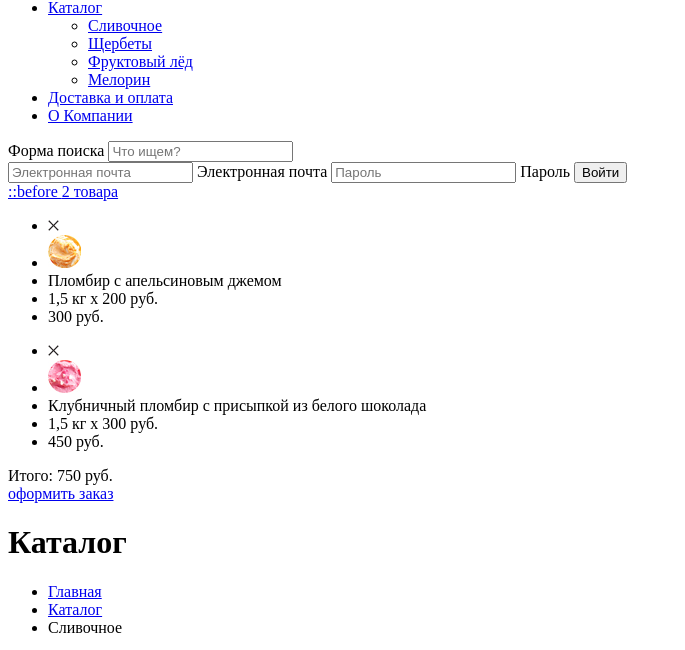
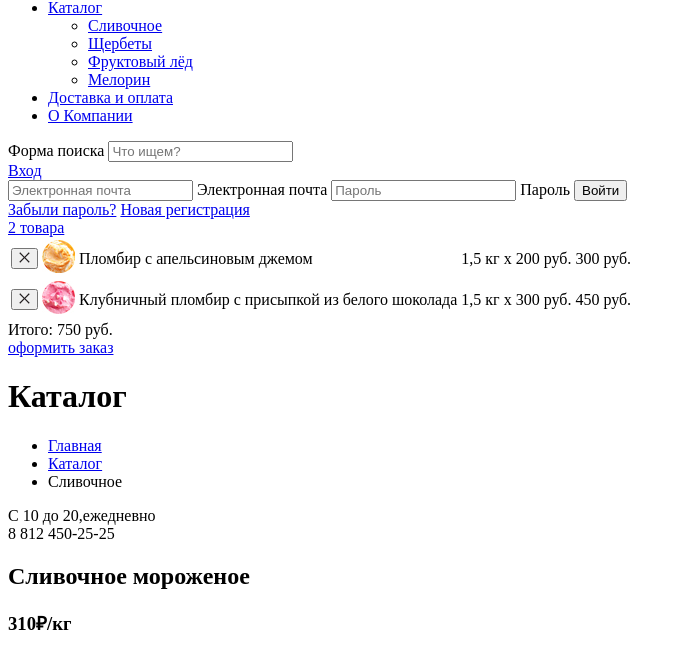
Before and after one commit to AlexeyKostyuk/810953-gllacy-25, a plain HTML site: page catalog.html in a window 1280 px wide. Shown: the part 93-743 px from the top of the page, without its empty margins (0-685 px from the left). Drawn offline with Linux system fonts and the light colour scheme.

Commit message:
Add files via upload

```diff
--- a/catalog.html
+++ b/catalog.html
@@ -33,7 +33,7 @@
                     </form>
                 </div>
                 <div class="login">
-                    <a href="#" class="bnt-login"></a>
+                    <a href="#" class="bnt-login">Вход</a>
                     <form class="account-form" action="http://echo.htmlacademy.ru" method="post">
                         <input class="account-input" type="email" name="account-email" id="account-email"
                             placeholder="Электронная почта">
@@ -43,37 +43,34 @@
                         <label class="account-label visually-hidden" for="account-password">Пароль</label>
                         <button class="account-btn" type="submit" value="Войти">Войти</button>
                     </form>
+                    <a href="#">Забыли пароль?</a>
+                    <a href="#">Новая регистрация</a>
                 </div>
                 <div class="cart-full">
-                    <a href="#" class="btn-cart-full">
-                        ::before
-                        <span class="basket quantity">2 товара</span>
-                    </a>
-                    <ul class="item-basket">
-                        <li>
-                            <div class="close-btn"> <img src="img/cross-big.svg" width="11" height="11"
-                                    alt="удалить товар">
-                            </div>
-                        </li>
-                        <li><img src="img/basket-icecream1.jpg" width="33" height="33"
-                                alt="Пломбир с апельсиновым джемом"></li>
-                        <li>Пломбир с апельсиновым джемом</li>
-                        <li>1,5 кг x <span class="cost-per-kg">200 руб.</span></li>
-                        <li>300 руб.</li>
-                    </ul>
-                    <ul class="item-basket">
-                        <li>
-                            <div class="close-btn"> <img src="img/cross-big.svg" width="11" height="11"
-                                    alt="удалить товар">
-                            </div>
-                        </li>
-                        <li><img src="img/basket-icecream2.jpg" width="33" height="33"
-                                alt="Клубничный пломбир с присыпкой из белого шоколада"></li>
-                        <li>Клубничный пломбир с присыпкой из белого шоколада</li>
-                        <li>1,5 кг x <span class="cost-per-kg">300 руб.</span></li>
-                        <li>450 руб.</li>
-                    </ul>
-                    <div class="total">
+                    <a href="#" class="btn-cart-full"><span class="basketitems-quantity">2 товара</span></a>
+                    <table class="basket-table">
+                        <tr class="basket-item">
+                            <td class="table-delete-item"><button type="submit"><img src="img/cross-big.svg" width="11"
+                                        height="11" alt="удалить товар"></button></td>
+                            <td class="basket-img-td"><a href="#"><img src="img/basket-icecream1.jpg" width="33"
+                                        height="33" alt="Пломбир с апельсиновым джемом"></a></td>
+                            <td class="basket-good-name">Пломбир с апельсиновым джемом</td>
+                            <td class="basket-good-price-formula">1,5 кг x <span class="cost-per-kg">200 руб.</span>
+                            </td>
+                            <td class="basket-good-price">300 руб.</td>
+                        </tr>
+                        <tr class="basket-item">
+                            <td class="table-delete-item"><button type="submit"><img src="img/cross-big.svg" width="11"
+                                        height="11" alt="удалить товар"></button></td>
+                            <td class="basket-img-td"><a href="#"><img src="img/basket-icecream2.jpg" width="33"
+                                        height="33" alt="Клубничный пломбир с присыпкой из белого шоколада"></a></td>
+                            <td class="basket-good-name">Клубничный пломбир с присыпкой из белого шоколада</td>
+                            <td class="basket-good-price-formula">1,5 кг x <span class="cost-per-kg">300 руб.</span>
+                            </td>
+                            <td class="basket-good-price">450 руб.</td>
+                        </tr>
+                    </table>
+                    <div class="basket-total-price">
                         Итого: 750 руб.
                     </div>
                     <a class="btn-basket" href="#">оформить заказ</a>
```
Also changed, not shown: index.html (+5 -4 lines).
